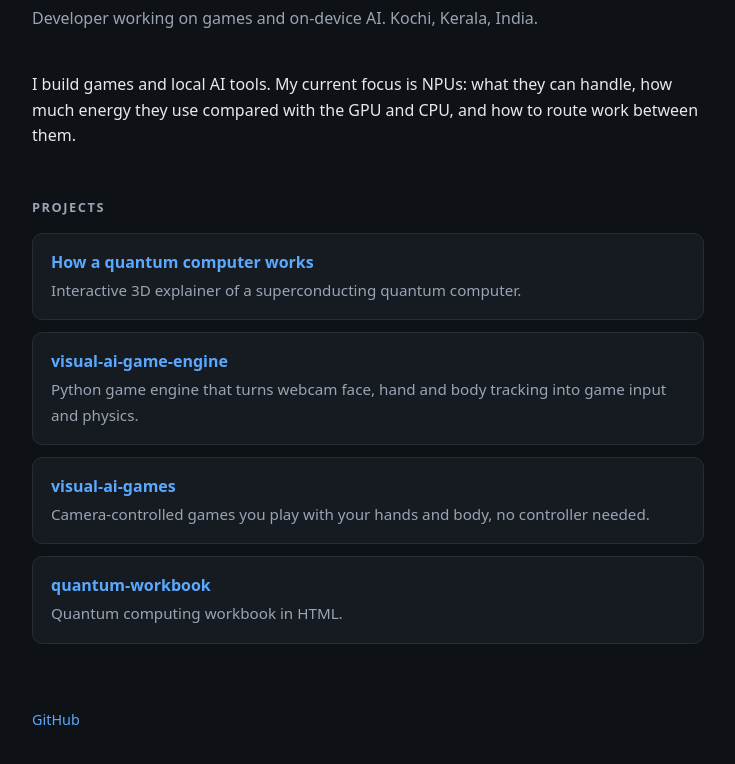
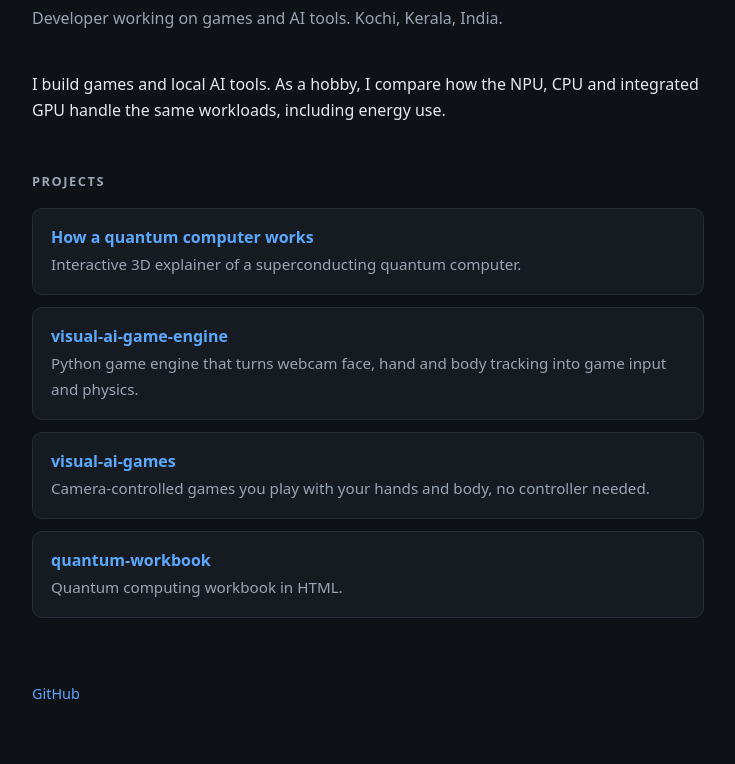
Before and after one commit to Ashiqalink/ashiqalink.github.io, a plain HTML site: page index.html in a window 1280 px wide. Shown: the part 126-890 px from the top of the page, without its empty margins (272-1007 px from the left). Drawn offline with Linux system fonts and the light colour scheme.

Commit message:
Reframe NPU work as a hobby

```diff
--- a/index.html
+++ b/index.html
@@ -4,7 +4,7 @@
 <meta charset="utf-8">
 <meta name="viewport" content="width=device-width, initial-scale=1">
 <title>Ashiq Ali N K</title>
-<meta name="description" content="Developer working on games and on-device AI, based in Kochi, Kerala, India.">
+<meta name="description" content="Developer working on games and AI tools, based in Kochi, Kerala, India.">
 <style>
   :root { --bg:#0e1116; --panel:#161b22; --line:#262d36; --text:#e6e9ee; --muted:#9aa4b2; --accent:#5aa9ff; }
   * { box-sizing: border-box; }
@@ -27,9 +27,9 @@
 <body>
 <main>
   <h1>Ashiq Ali N K</h1>
-  <p class="sub">Developer working on games and on-device AI. Kochi, Kerala, India.</p>
+  <p class="sub">Developer working on games and AI tools. Kochi, Kerala, India.</p>
 
-  <p>I build games and local AI tools. My current focus is NPUs: what they can handle, how much energy they use compared with the GPU and CPU, and how to route work between them.</p>
+  <p>I build games and local AI tools. As a hobby, I compare how the NPU, CPU and integrated GPU handle the same workloads, including energy use.</p>
 
   <h2>Projects</h2>
   <div class="list">
```
